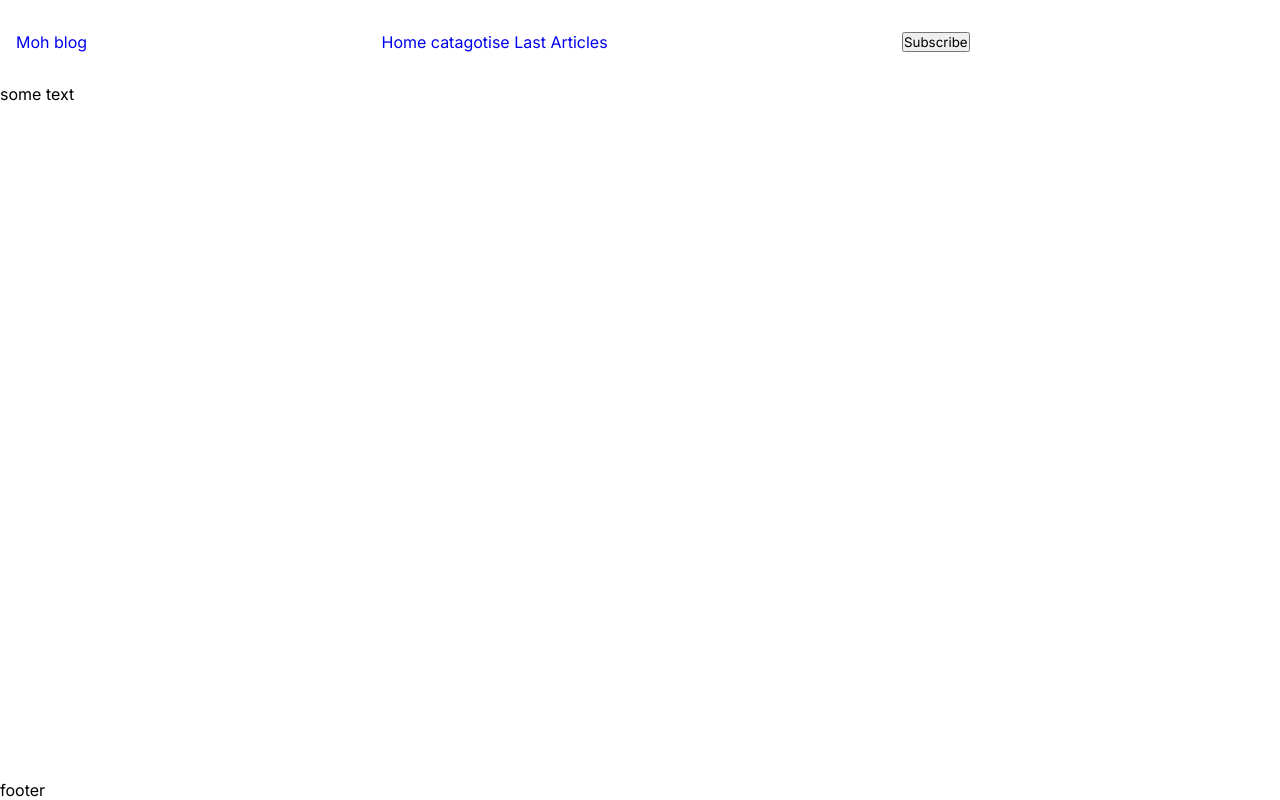
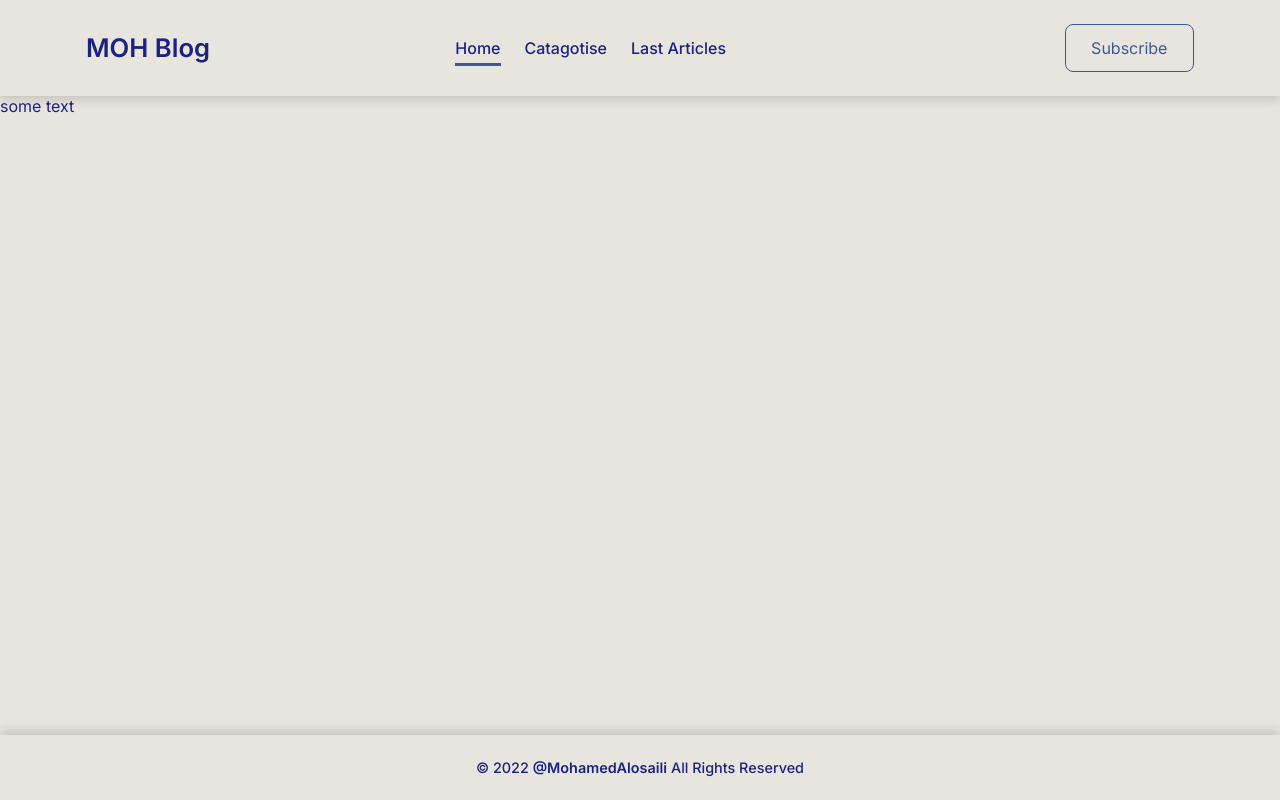
Before and after one commit to MohamedAlosaili/udacity-nd-projects, a plain HTML site: page personal-blog/index.html in a window 1280 px wide. Drawn offline with Linux system fonts and the light colour scheme.

Commit message:
Added and style header & footer

```diff
--- a/personal-blog/index.html
+++ b/personal-blog/index.html
@@ -10,11 +10,11 @@
   <body>
     <header class="header">
       <div class="container">
-        <a href="index.html" class="logo"> Moh blog </a>
+        <a href="index.html" class="logo"> MOH blog </a>
         <div class="mobile-menu">
           <nav class="navbar">
-            <a href="#" class="nav-item">Home</a>
-            <a href="#" class="nav-item">catagotise</a>
+            <a href="#" class="nav-item active">Home</a>
+            <a href="#" class="nav-item">Catagotise</a>
             <a href="#" class="nav-item">Last Articles</a>
           </nav>
           <button class="btn">Subscribe</button>
@@ -22,6 +22,14 @@
       </div>
     </header>
     <main class="main-content">some text</main>
-    <footer>footer</footer>
+    <footer class="footer">
+      &copy; 2022
+      <a
+        href="https://github.com/MohamedAlosaili/udacity-nd-projects/tree/main/personal-blog"
+        class="author"
+        >@MohamedAlosaili</a
+      >
+      All rights reserved
+    </footer>
   </body>
 </html>
--- a/personal-blog/style/layout/footer.css
+++ b/personal-blog/style/layout/footer.css
@@ -0,0 +1,28 @@
+.footer {
+    font-weight: 500;
+    text-align: center;
+    padding: 1.5rem;
+    text-transform: capitalize;
+    font-size: 0.9rem;
+    box-shadow: 0 -4px 10px rgba(0 0 0 / 0.15);
+}
+
+.footer .author {
+    font-weight: 600;
+    position: relative;
+}
+
+.footer .author::before {
+    content: "";
+    position: absolute;
+    bottom: -0.5rem;
+    left: 0;
+    width: 0;
+    height: 0.15rem;
+    background-color: var(--secondary-color);
+    transition: var(--transition-time);
+}
+
+.footer .author:hover::before {
+    width: 100%;
+}
--- a/personal-blog/style/layout/header.css
+++ b/personal-blog/style/layout/header.css
@@ -1,12 +1,84 @@
+.header {
+    box-shadow: 0 4px 10px rgba(0 0 0 / 0.15);
+}
+
 .header .container {
     display: flex;
     justify-content: space-between;
     align-items: center;
-    padding: 2rem 1rem;
+    padding: 1.5rem 1rem;
+    position: relative;
+}
+
+.header .logo {
+    flex: 1;
+    text-transform: capitalize;
+    font-size: 1.6rem;
+    font-weight: 600;
 }
 
 .header .mobile-menu {
-    flex: 1;
+    flex: 2;
     display: flex;
-    justify-content: space-evenly;
+    justify-content: space-between;
+    align-items: center;
 }
+
+.header .toggler {
+    display: none;
+}
+
+.header .navbar {
+    display: flex;
+    gap: 1.5rem;
+}
+
+.header .nav-item {
+    padding: 0.5rem 0;
+    font-weight: 500;
+    position: relative;
+}
+
+.header .nav-item::before {
+    content: "";
+    position: absolute;
+    bottom: 0;
+    left: 0;
+    height: 0.15rem;
+    width: 0;
+    background-color: var(--secondary-color);
+    transition: var(--transition-time);
+}
+
+.header .nav-item:hover::before,
+.header .nav-item.active::before {
+    width: 100%;
+}
+
+.header .btn {
+    font-size: 1rem;
+    color: var(--secondary-color);
+    border: 0.1rem solid var(--secondary-color);
+    background-color: transparent;
+    border-radius: 0.5rem;
+    padding: 0.8rem 1.6rem;
+    cursor: pointer;
+    transition: background-color var(--transition-time), color var(--transition-time);
+}
+
+.header .btn:hover {
+    background-color: var(--secondary-color);
+    color: #fff;
+}
+
+.header .btn:active {
+    transform: scale(0.98);
+}
+
+/* Media Queries */
+@media (max-width: 767px) {
+    .header .mobile-menu {
+        position: absolute;
+        top: 100%;
+    }
+}
--- a/personal-blog/style/layout/mainContent.css
+++ b/personal-blog/style/layout/mainContent.css
@@ -1,4 +1,4 @@
-@import url('https://fonts.googleapis.com/css2?family=Inter:wght@300;400;500;700&display=swap');
+@import url('https://fonts.googleapis.com/css2?family=Inter:wght@300;400;500;600;700&display=swap');
 
 * {
     margin: 0;
@@ -10,10 +10,23 @@
     box-sizing: border-box;
 }
 
+:root {
+    --main-color: #e8e5de;
+    --secondary-color: #3b5998;
+    --text-color: #1a237e;
+    --transition-time: 0.3s;
+}
+
 body {
     min-height: 100vh;
     display: flex;
     flex-direction: column;
+    background-color: var(--main-color);
+    color: var(--text-color);
+}
+
+a {
+    color: var(--text-color);
 }
 
 .main-content {
@@ -25,33 +38,33 @@ body {
     margin: 0 auto;
 }
 
-/* Breakpoints were taken from tailwindCSS -- https://tailwindcss.com/docs/container */
-@media (min-width: 640px) {
+/* Breakpoints were taken from Bootstrab -- https://getbootstrap.com/docs/5.0/layout/containers/ */
+@media (min-width: 576px) {
     .container {
-        max-width: 640px
+        max-width: 540px
     }
 }
 
 @media (min-width: 768px) {
     .container {
-        max-width: 768px
+        max-width: 720px
     }
 }
 
-@media (min-width: 1024px) {
+@media (min-width: 992px) {
     .container {
-        max-width: 1024px
+        max-width: 960px
     }
 }
 
-@media (min-width: 1280px) {
+@media (min-width: 1200px) {
     .container {
-        max-width: 1280px
+        max-width: 1140px
     }
 }
 
-@media (min-width: 1536px) {
+@media (min-width: 1400px) {
     .container {
-        max-width: 1536px
+        max-width: 1320px
     }
 }
```
